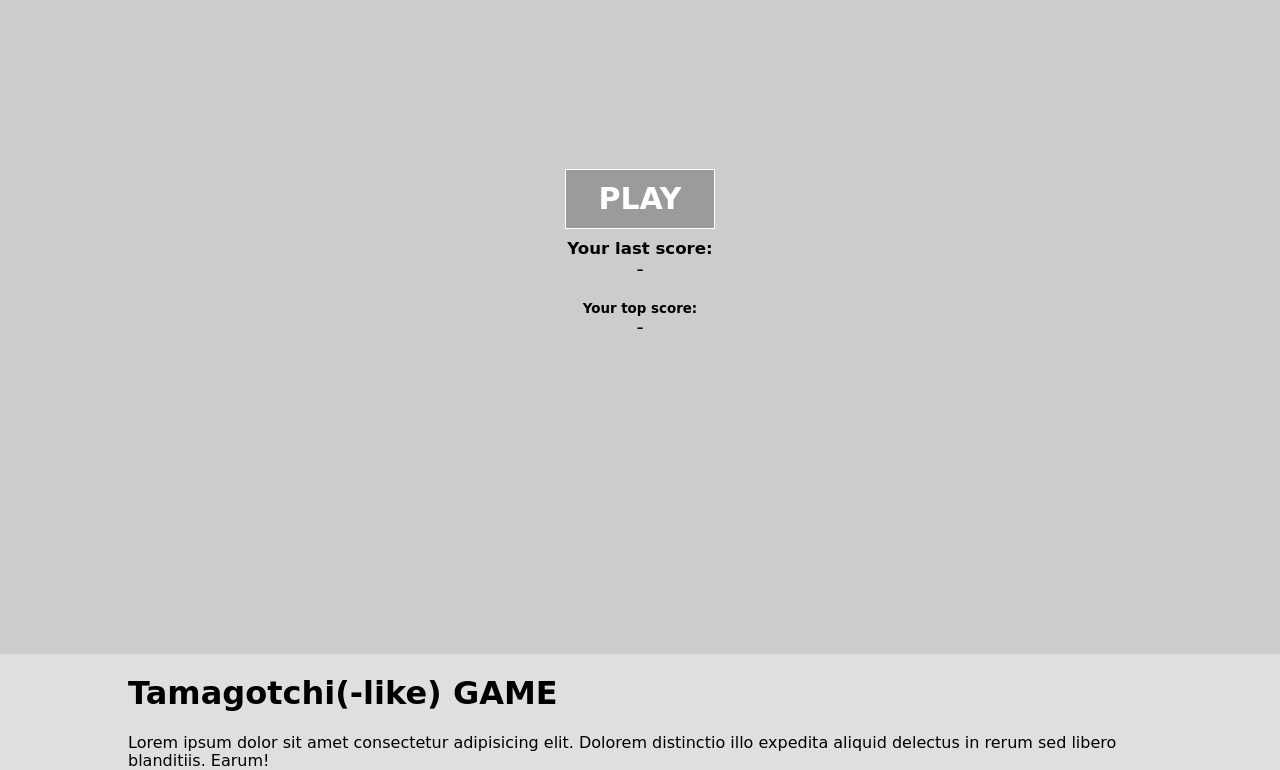
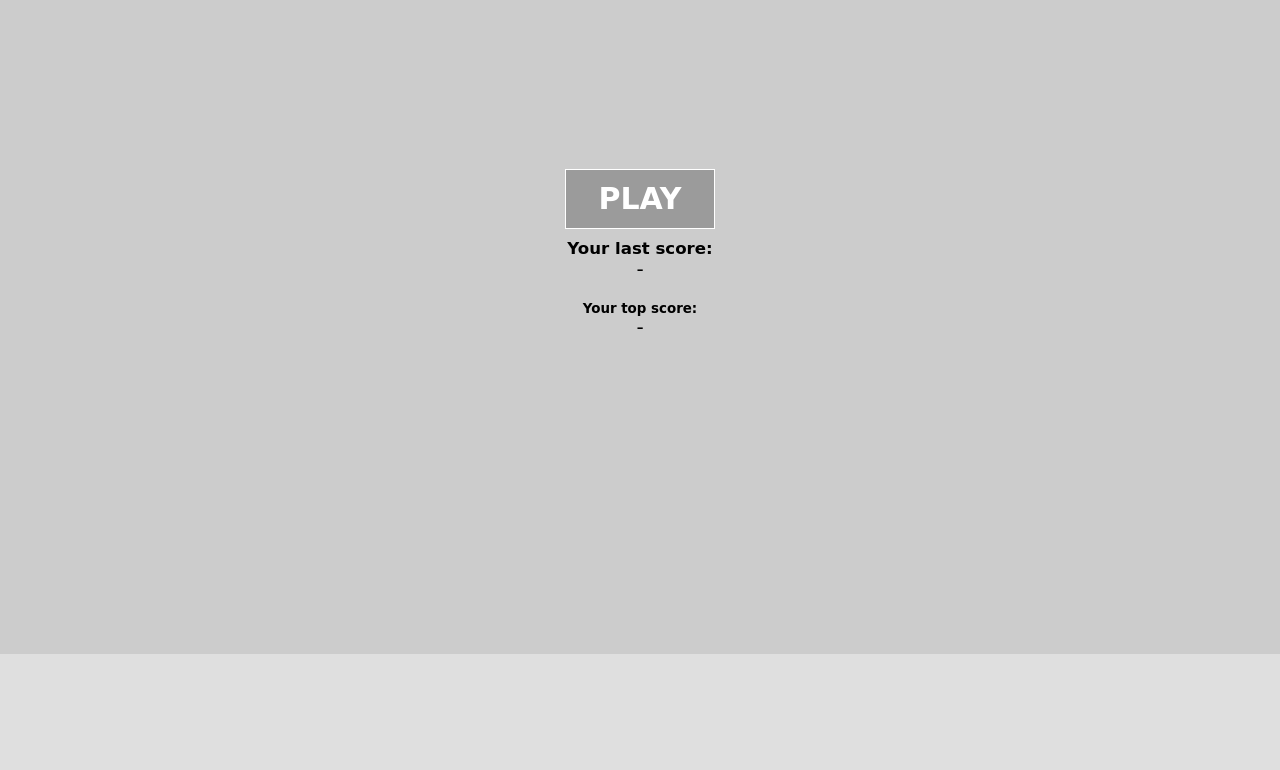
Before and after one commit to maksymilianMroz/tamagotchi, a website: page index.html in a window 1280 px wide. Shown: the part 146-916 px from the top of the page. After the commit the page ends 800 px from the top, so only its background shows below. Drawn offline with Linux system fonts and the light colour scheme; a web font is replaced by a local one.

Commit message:
Short upgrade to html and add readme file

```diff
--- a/index.html
+++ b/index.html
@@ -211,7 +211,7 @@
 
         </section>
 
-        <section class="info">
+        <!-- <section class="info">
 
             <h1 class="info__game-title">Tamagotchi(-like) GAME</h1>
 
@@ -222,7 +222,7 @@
 
             </article>
 
-        </section>
+        </section> -->
 
     </main>
 
```
Also changed, not shown: readme.md (added).
